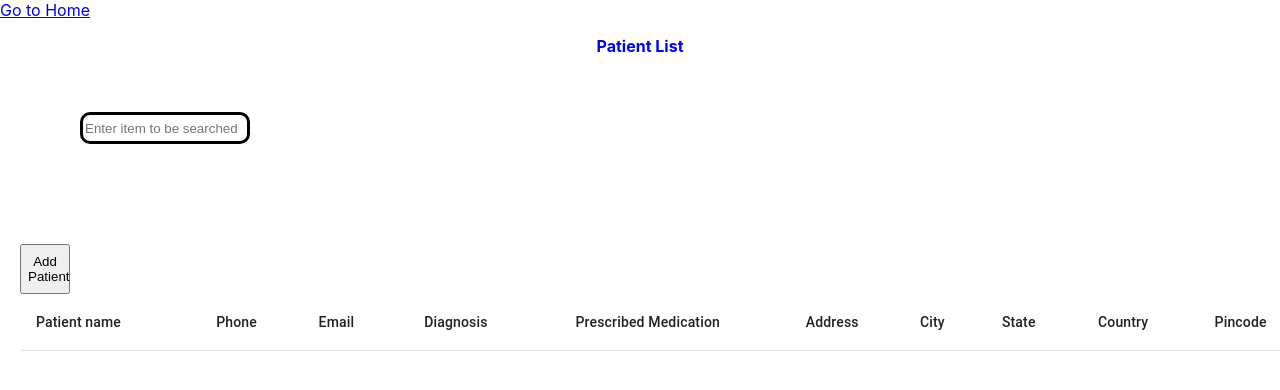
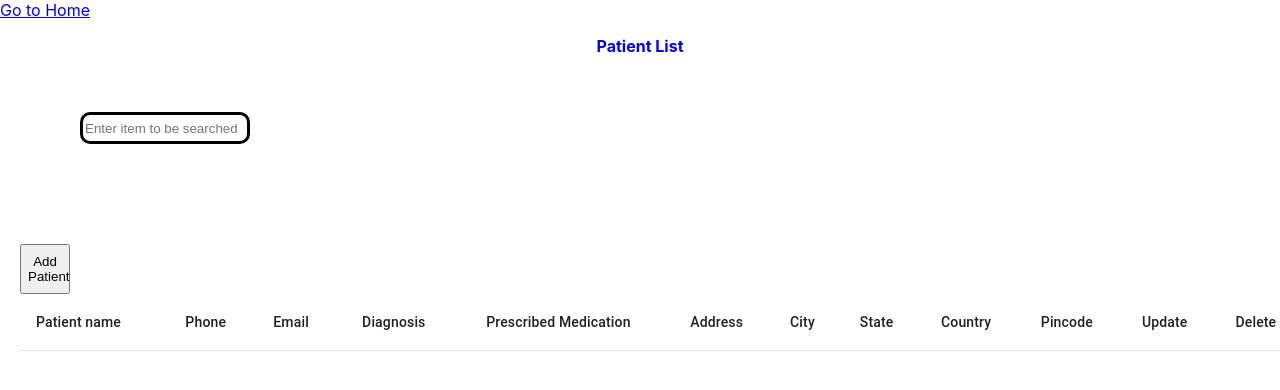
Before and after one commit to sangitapujara512/health-portal, a React (Create React App) app: page /doctor in a window 1280 px wide. Shown: the top 390 px of the page. Built offline with nearby package versions, Linux system fonts and the light colour scheme.

Commit message:
Code clean
Code clean

```diff
--- a/src/components/Doctor/Search.js
+++ b/src/components/Doctor/Search.js
@@ -11,52 +11,6 @@ import { connect } from 'react-redux';
 import shortid from 'shortid';
 
 import '../../../src/App.css';
-// import Information from './info-json';
-// const patientList=[{
-//     "id": 1,
-//     "FirstName": "John",
-//     "LastName": "Doe",
-//     "Mobile": 1111111111,
-//     "email": "john.doe@gmail.com",
-//     "Medicine": ["Crocin", "Cough Syrup"],
-//     "Diagnosys":["fever","throat pain"],
-//     "Address" : "Street 1",
-//     "City": "Mumbai",
-//     "State":"Mah",
-//     "Country":"India",
-//     "Pincode": 400080,
-//     },
-//     {
-//       "id": 2,
-//         "FirstName": "Ketty",
-//         "LastName": "Thomson",
-//         "Mobile": 2222222222,
-//         "email": "Ketty.Thomson@gmail.com",
-//         "Medicine": ["Domestal","Saridon"],
-//         "Diagnosys":["Stomach upset", "Head ache"],
-//         "Address" : "Street 2 ",
-//         "City": "Mumbai",
-//         "State":"Mah",
-//         "Country":"India",
-//         "Pincode": 400080,
-//         },
-//         {
-//           "id": 3,
-//             "FirstName": "Denis",
-//             "LastName": "Penk",
-//             "Mobile": 4444444444,
-//             "email": "Denis.Penk@gmail.com",
-//             "Medicine": ["Domestal","Saridon"],
-//             "Diagnosys":["Stomach upset", "Head ache"],
-//             "Address" : "Street 2 ",
-//             "City": "Mumbai",
-//             "State":"Mah",
-//             "Country":"India",
-//             "Pincode": 400080,
-//             }
-
-
-// ]
 
 class Search extends Component {
 
@@ -136,12 +90,6 @@ class Search extends Component {
       "Country":"India",
       "Pincode": 400080,
       }
-    // console.log("patientDetails",patientDetails);
-
-    // this.setState({
-    //   updated:"true",
-    //   updatedDetails:patientDetails
-    // });
 
     const patientList=this.props.patient[0]
       console.log("delete",patientList);
@@ -153,14 +101,7 @@ class Search extends Component {
       })
       console.log("postUpdate",postUpdate);
       const finalUpdated= [...postUpdate,patientUpdate];
-
-
-
-
        this.props.updatePatient(finalUpdated)
-      //  this.setState({finalSet:finalUpdated});
-
-
 
   }
 
@@ -192,27 +133,8 @@ class Search extends Component {
       return(
       <div>
           <TableContainer style={{ padding: '20px' }} >
-          {/* <button onClick={this.add} style={{height:"100px",width:"100px"}}>Add Patient</button> */}
             <Table aria-label="simple table">
-              <TableHead>
-                <TableRow>
-                  {/* <TableCell>Patient name</TableCell>
-                  <TableCell align="center">Phone</TableCell>
-                  <TableCell align="center">Email&nbsp;</TableCell>
-                  <TableCell align="center">Diagnosis</TableCell>
-                  <TableCell align="center">Prescribed Medication</TableCell>
-                  <TableCell align="center">Address</TableCell>
-                  <TableCell align="center">City</TableCell>
-                  <TableCell align="center">State</TableCell>
-                  <TableCell align="center">Country</TableCell>
-                  <TableCell align="center">Pincode</TableCell>
-                  <TableCell align="center">Update</TableCell>
-                  <TableCell align="center">Delete</TableCell> */}
-
-                </TableRow>
-              </TableHead>
               <TableBody>
-
                   <TableRow key={data.FirstName}>
                     <TableCell component="th" scope="row">
                     {data.FirstName}
@@ -258,53 +180,10 @@ class Search extends Component {
                     </TableCell>
                     <TableCell align="center"><button onClick={this.handleUpdate.bind(this, data)} >Update</button></TableCell>
                   <TableCell align="center"><button onClick={this.handleDelete.bind(this, data)}>Delete</button></TableCell>
-
-                    {/* <TableCell component="th" scope="row">
-                      {entry && entry.Mobile}
-                    </TableCell>
-                    <TableCell align="center">{entry && entry.email}</TableCell>
-                    <TableCell align="center">
-
-                      {entry && entry.Diagnosys.map((item, j) => (
-                        <TableCell component="th" scope="row" style={{ display: "grid", borderBottom: 'none', textAlign: 'center' }} key={j}>
-                          {item}
-                        </TableCell>
-
-                      ))}
-                    </TableCell>
-
-
-                    <TableCell align="center">
-
-                      {entry && entry.Medicine.map((item, k) => (
-                        <TableCell component="th" scope="row" style={{ display: "grid", borderBottom: 'none', textAlign: 'center' }} key={k}>
-                          {item}
-                        </TableCell>
-
-                      ))}
-                    </TableCell>
-
-                    <TableCell align="center">{entry && entry.Address}</TableCell>
-                    <TableCell align="center">{entry && entry.City}</TableCell>
-                    <TableCell align="center">{entry && entry.State}</TableCell>
-                    <TableCell align="center">{entry && entry.Country}</TableCell>
-                    <TableCell align="center">{entry && entry.Pincode}</TableCell>
-                    <TableCell align="center"><button onClick={this.handleUpdate.bind(this, entry)} >Update</button></TableCell>
-                    <TableCell align="center"><button onClick={this.handleDelete.bind(this, entry)}>Delete</button></TableCell> */}
                   </TableRow>
-
               </TableBody>
             </Table>
           </TableContainer>
-        {/* <ul>
-          <li style={{position:'relative',left:'10vh'}}>
-            <span style={styleInfo}>{data.FirstName}</span>
-            <span style={styleInfo}>{data.email}</span>
-            <span style={styleInfo}>{data.Mobile}</span>
-          </li>
-        </ul> */}
-
-
       </div>
       )
     })
@@ -313,7 +192,6 @@ class Search extends Component {
       <div>
       <input type="text" placeholder="Enter item to be searched" style={elementStyle} onChange={(e)=>this.searchSpace(e)} />
       <TableContainer style={{ padding: '20px' }} >
-          {/* <button onClick={this.add} style={{height:"100px",width:"100px"}}>Add Patient</button> */}
             <Table aria-label="simple table">
               <TableHead>
               <button onClick={this.add} style={{height:"50px",width:"50px"}}>Add Patient</button>
@@ -328,14 +206,12 @@ class Search extends Component {
                   <TableCell align="center">State</TableCell>
                   <TableCell align="center">Country</TableCell>
                   <TableCell align="center">Pincode</TableCell>
-                  {/* <TableCell align="center">Update</TableCell>
-                  <TableCell align="center">Delete</TableCell> */}
-
+                  <TableCell align="center">Update</TableCell>
+                  <TableCell align="center">Delete</TableCell>
                 </TableRow>
                 </TableHead>
                 </Table>
                 </TableContainer>
-
       {items}
       </div>
     )
@@ -362,4 +238,3 @@ export default connect(
   mapStateToProps,
   mapDispatchToProps
 )(Search);
-// export default Search;
```
